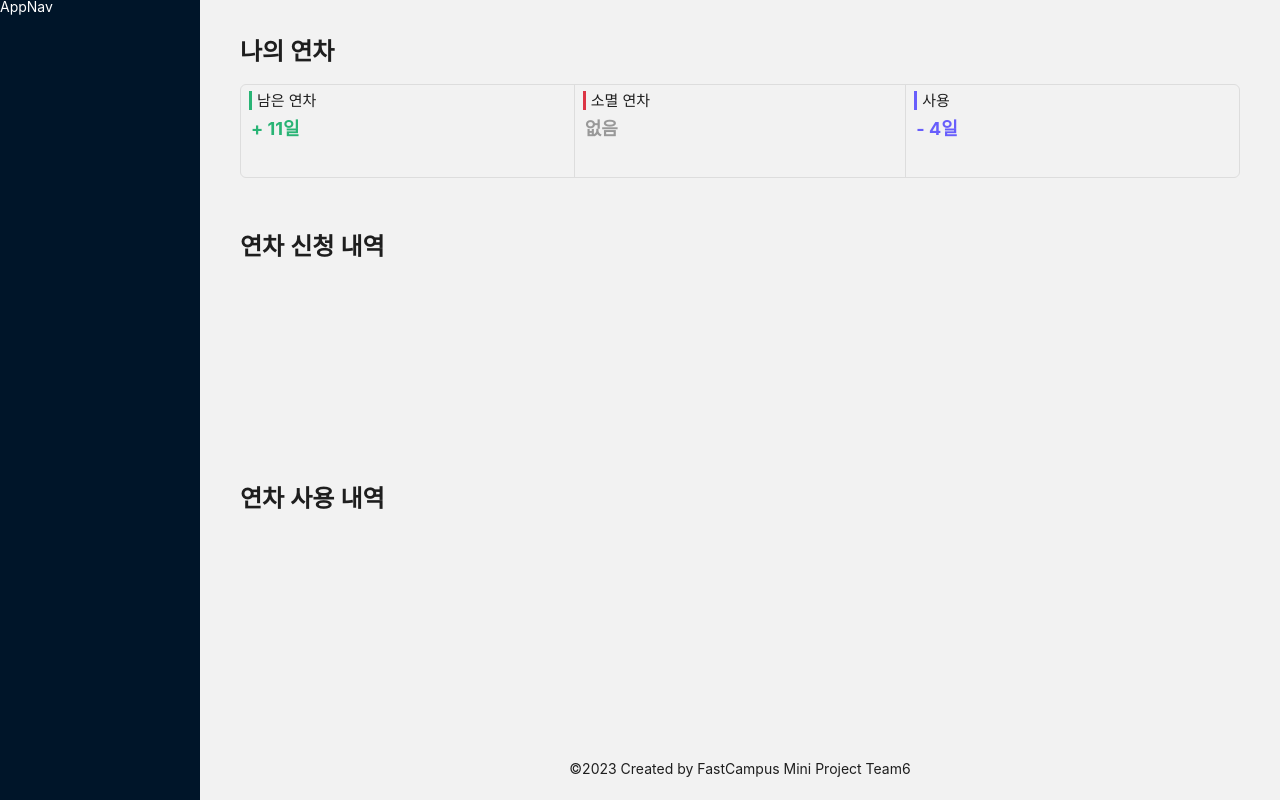
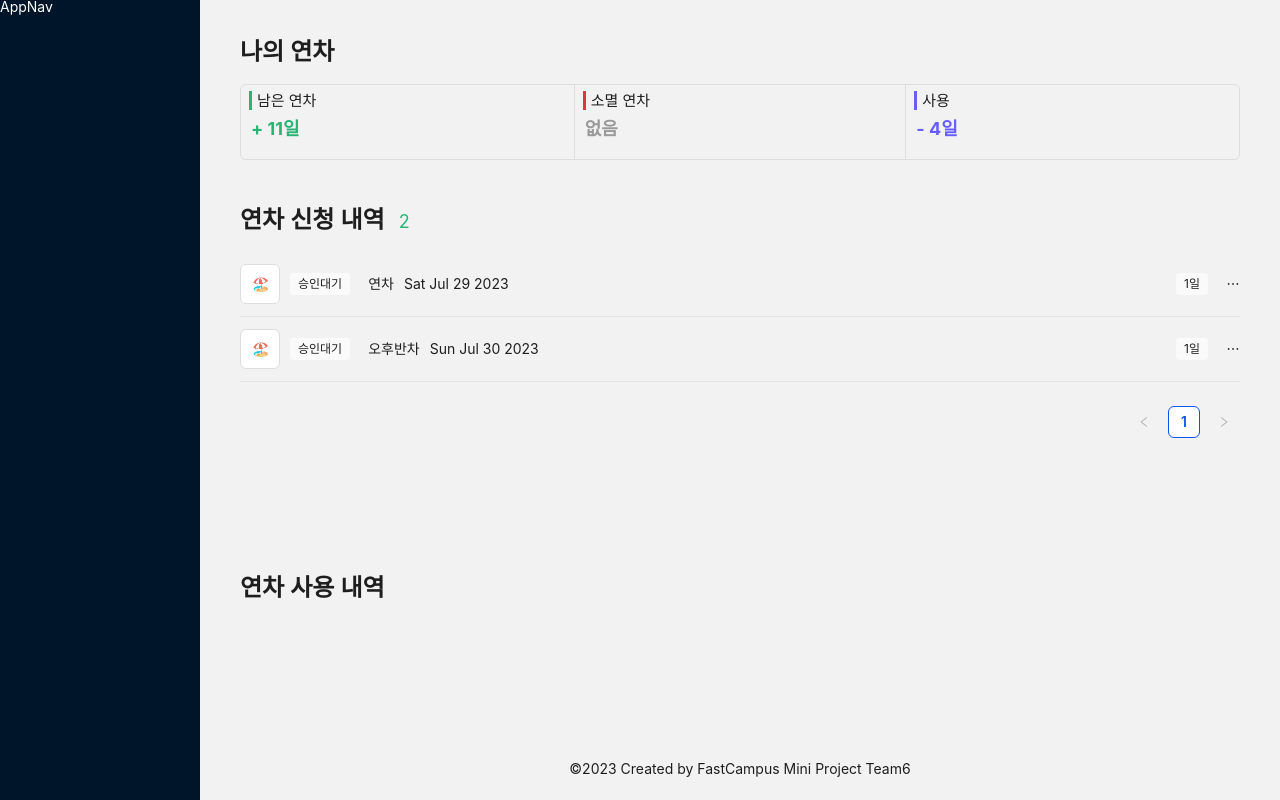
Before and after one commit to FC-MINI-6/mini-project-FE, a React (Vite) app: page /day_off in a window 1280 px wide. Built offline with nearby package versions, Linux system fonts and the light colour scheme.

Commit message:
feat: 연차신청내역 UI 작업

```diff
--- /dev/null
+++ b/src/components/dayoff/DayOffRequestItem.tsx
@@ -0,0 +1,57 @@
+import React from 'react'
+import { DummyDayOffItem } from 'pages/index'
+import { List, Tag, Dropdown } from 'antd'
+import { styled } from 'styled-components'
+import { EllipsisOutlined } from '@ant-design/icons'
+import type { MenuProps } from 'antd'
+
+export const DayOffRequestItem = React.memo(({ item }: { item: DummyDayOffItem }) => {
+  const onClickCancel: MenuProps['onClick'] = ({ key }) => {
+    console.log(`Click on item ${key}`)
+  }
+
+  const items: MenuProps['items'] = [
+    {
+      label: '연차 취소하기',
+      key: '1'
+    }
+  ]
+
+  return (
+    <List.Item>
+      <ItemWrapper>
+        <IconBox>🏖️</IconBox>
+        <Tag bordered={false}>{item.status}</Tag>
+        <span>{item.type}</span>
+        <Date>{item.startDate}</Date>
+        <Tag bordered={false}>1일</Tag>
+        <Dropdown menu={{ items, onClick: onClickCancel }} trigger={['click']}>
+          <EllipsisOutlined />
+        </Dropdown>
+      </ItemWrapper>
+    </List.Item>
+  )
+})
+
+const ItemWrapper = styled.div`
+  width: 100%;
+  height: 40px;
+  display: flex;
+  gap: 10px;
+  align-items: center;
+`
+
+const IconBox = styled.div`
+  width: 40px;
+  height: 40px;
+  border: 1px solid var(--color-border);
+  border-radius: 6px;
+  display: flex;
+  justify-content: center;
+  align-items: center;
+  background-color: var(--color-white);
+`
+
+const Date = styled.div`
+  flex-grow: 1;
+`
--- a/src/components/dayoff/index.ts
+++ b/src/components/dayoff/index.ts
@@ -1,2 +1,3 @@
 export * from 'components/dayoff/DayOffSummary'
 export * from 'components/dayoff/MyDayOffCount'
+export * from 'components/dayoff/DayOffRequestItem'
--- a/src/pages/App.tsx
+++ b/src/pages/App.tsx
@@ -8,8 +8,6 @@ import { config } from '@/GlobalThemeConfig'
 import locale from 'antd/lib/locale/ko_KR'
 
 export const App = () => {
-  // getDesignToken(config)
-
   return (
     <>
       <GlobalStyle />
--- a/src/pages/DayOff.tsx
+++ b/src/pages/DayOff.tsx
@@ -1,5 +1,32 @@
-import { DayOffSummary } from 'components/index'
+import { DayOffSummary, DayOffRequestItem } from 'components/index'
 import { styled } from 'styled-components'
+
+import { List } from 'antd'
+
+export interface DummyDayOffItem {
+  id: number
+  status: string
+  type: string
+  startDate: string
+  endDate: string
+}
+
+const requestData: DummyDayOffItem[] = [
+  {
+    id: 1,
+    status: '승인대기',
+    type: '연차',
+    startDate: new Date('2023-07-29').toDateString(),
+    endDate: new Date('2023-07-29').toDateString()
+  },
+  {
+    id: 2,
+    status: '승인대기',
+    type: '오후반차',
+    startDate: new Date('2023-07-30').toDateString(),
+    endDate: new Date('2023-07-30').toDateString()
+  }
+]
 
 export const DayOff = () => {
   return (
@@ -10,7 +37,14 @@ export const DayOff = () => {
       </Wapper>
 
       <Wapper>
-        <h2>연차 신청 내역</h2>
+        <h2>
+          연차 신청 내역 <span>{requestData.length}</span>
+        </h2>
+        <List
+          pagination={{ position: 'bottom', align: 'end' }}
+          dataSource={requestData}
+          renderItem={item => <DayOffRequestItem item={item} />}
+        />
       </Wapper>
 
       <Wapper>
@@ -41,5 +75,12 @@ const Wapper = styled.div`
   h2 {
     font-size: 24px;
     font-weight: 600;
+
+    span {
+      font-size: 18px;
+      font-weight: 400;
+      margin-left: 8px;
+      color: var(--color-green-1);
+    }
   }
 `
```
